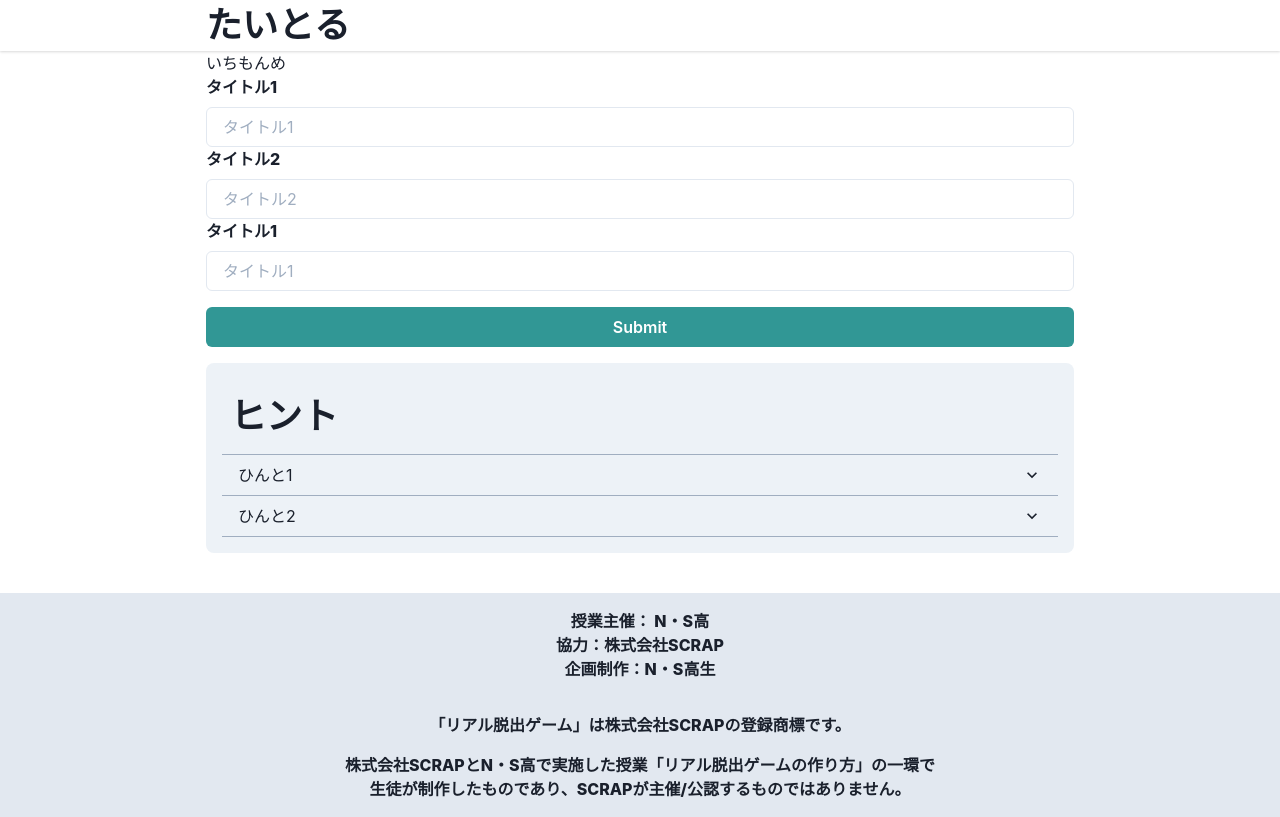
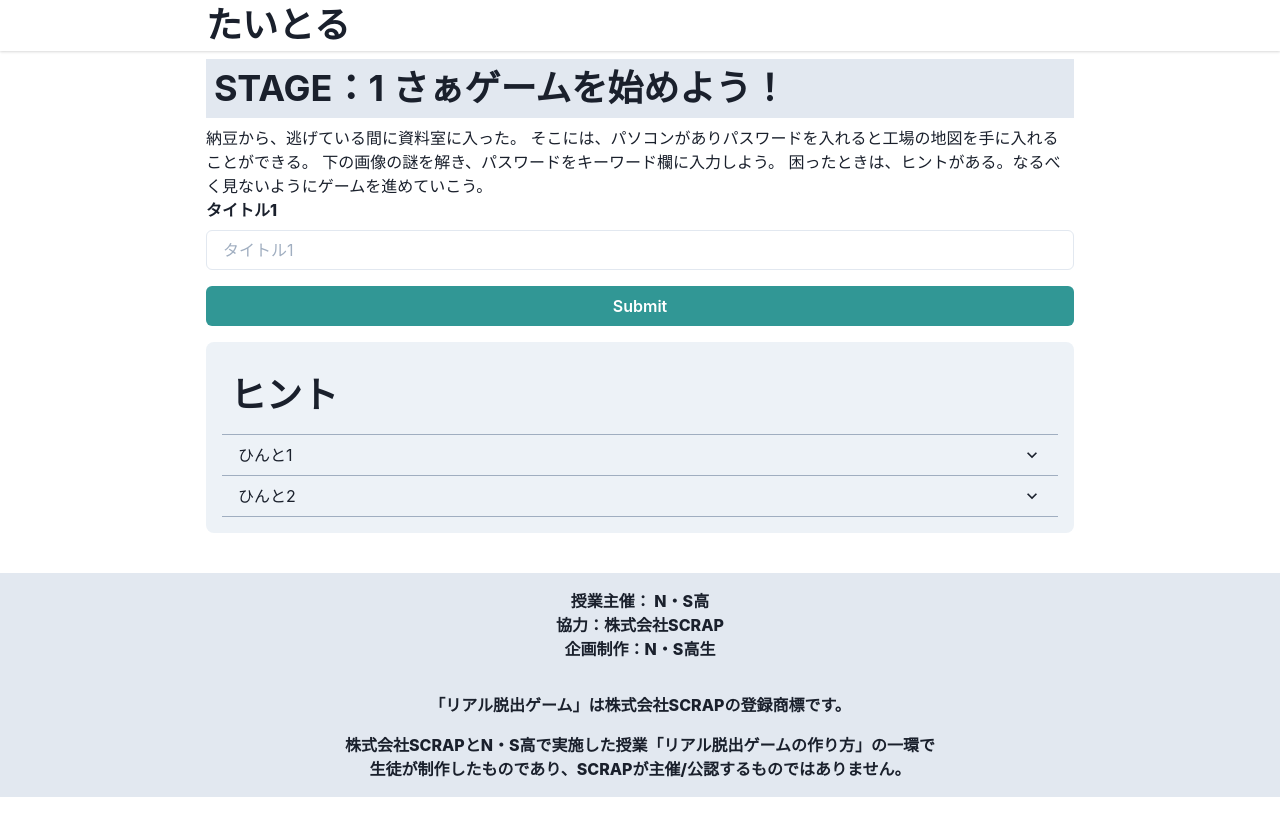
Before and after one commit to mochi-sann/beta-yokohma-a-mochi, a Next.js app: page /page1 in a window 1280 px wide. Built offline with nearby package versions, Linux system fonts and the light colour scheme.

Commit message:
page1を軽く作った

```diff
--- a/src/pages/page1.tsx
+++ b/src/pages/page1.tsx
@@ -1,27 +1,24 @@
 import React from 'react'
 import Problems from '~/src/components/Problems/Problems'
 import HintList from '~/src/components/HintList'
+import BodyHeding from '../components/BodyHeding'
+import { Text } from '@chakra-ui/layout'
 export const Home: React.VFC = () => {
   return (
     <div>
-      <p>いちもんめ</p>
-
+      <BodyHeding>STAGE：1 さぁゲームを始めよう！</BodyHeding>
+      <Text>
+        納豆から、逃げている間に資料室に入った。
+        そこには、パソコンがありパスワードを入れると工場の地図を手に入れることができる。
+        下の画像の謎を解き、パスワードをキーワード欄に入力しよう。
+        困ったときは、ヒントがある。なるべく見ないようにゲームを進めていこう。
+      </Text>
       <Problems
         nextPage="/page2"
         correctList={[
           {
             title: 'タイトル1',
-            correctText: 'aaa',
-            type: 'text',
-          },
-          {
-            title: 'タイトル2',
-            correctText: 'aaa',
-            type: 'text',
-          },
-          {
-            title: 'タイトル1',
-            correctText: 'aaa',
+            correctText: 'うま',
             type: 'text',
           },
         ]}
```
